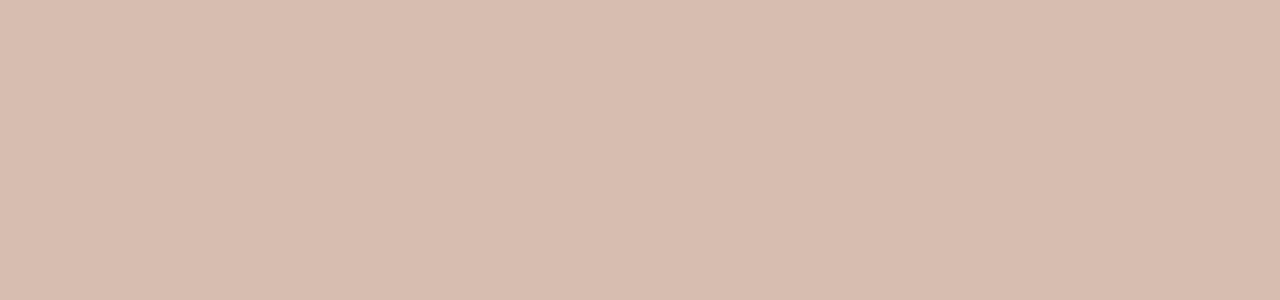
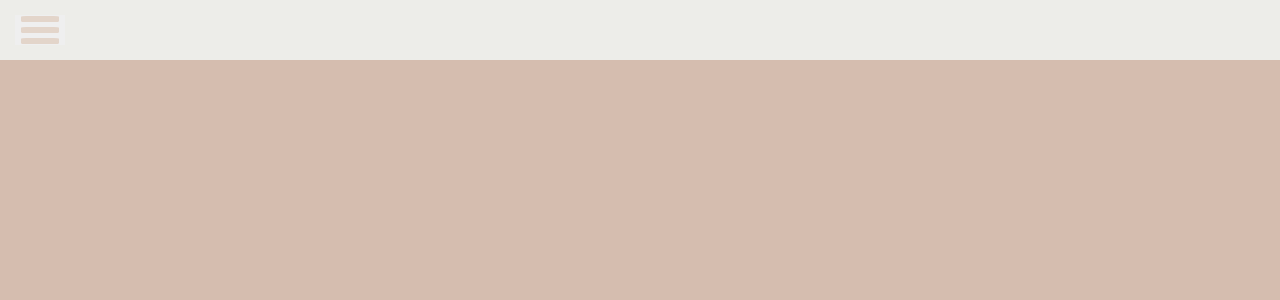
Before and after one commit to EthanNguyen-Tu/Cookbook_Website, a React (Create React App) app in the folder cookbook-website/: page / in a window 1280 px wide. Shown: the top 300 px of the page. Built offline with nearby package versions, Linux system fonts and the light colour scheme.

Commit message:
feat(Header): Basic header and drop menu button

```diff
--- a/cookbook-website/src/App.tsx
+++ b/cookbook-website/src/App.tsx
@@ -2,9 +2,14 @@ import React from "react";
 import "./assets/styles/colors.css";
 import "./assets/styles/theme.css";
 import "./App.css";
+import HeaderBar from "./components/HeaderBar/HeaderBar.tsx";
 
 function App() {
-    return <div className="App"></div>;
+    return (
+        <div className="App">
+            <HeaderBar />
+        </div>
+    );
 }
 
 export default App;
--- /dev/null
+++ b/cookbook-website/src/components/DropMenuButton/DropMenuButton.css
@@ -0,0 +1,111 @@
+.DropMenuButton {
+    border: none;
+    height: 30px;
+    width: 50px;
+    display: flex;
+    flex-direction: column;
+    justify-content: space-between;
+    z-index: 10;
+}
+
+.overlay {
+    visibility: hidden;
+    position: absolute;
+    top: 0;
+    left: 0;
+    height: 100vh;
+    width: 100vw;
+    background-color: black;
+    opacity: 10%;
+    z-index: 90;
+}
+
+.DropMenu {
+    display: flex;
+    visibility: hidden;
+    flex-direction: column;
+    justify-content: flex-start;
+
+    position: absolute;
+    top: 0;
+    left: 0;
+    z-index: 95;
+
+    height: 100vh;
+    width: fit-content;
+    min-width: 250px;
+
+    background-color: var(--palette-color-4);
+
+    transform: scaleX(0);
+    transform-origin: left;
+    opacity: 0;
+    transition: all 0.3s ease;
+}
+
+.DropMenuItems {
+    display: flex;
+    flex-direction: column;
+    align-items: center;
+    justify-content: flex-start;
+    gap: 5px;
+
+    padding-top: 50px;
+    visibility: hidden;
+    border: none;
+    opacity: 0;
+}
+
+.bar {
+    height: 20%;
+    width: 100%;
+    background-color: var(--palette-color-4);
+    border-radius: 15%;
+    transition: all 0.3s ease;
+    z-index: 99;
+}
+
+/*
+Makes all the bars change color when cursor is over
+the MenuButton.
+*/
+.DropMenuButton:hover .bar {
+    background-color: var(--palette-color-5);
+    cursor: pointer;
+}
+
+/*
+Animations for when the DropMenuButton is clicked.
+*/
+.animate .bar:nth-child(1) {
+    transform: translateY(11px) rotate(45deg);
+    transition: all 0.3s ease;
+}
+
+.animate .bar:nth-child(2) {
+    transform: rotate(135deg);
+    transition: all 0.3s ease;
+}
+
+.animate .bar:nth-child(3) {
+    transform: translateY(-11px) rotate(180deg);
+    opacity: 0;
+    transition: all 0.3s ease;
+}
+
+.animate .DropMenu {
+    visibility: visible;
+    transform: scaleX(1);
+    opacity: 1;
+    transition: all 0.3s ease;
+}
+
+.animate .DropMenuItems {
+    visibility: visible;
+    opacity: 1;
+    transition: opacity 0.9s ease;
+}
+
+.animate .overlay {
+    visibility: visible;
+}
--- /dev/null
+++ b/cookbook-website/src/components/DropMenuButton/DropMenuButton.tsx
@@ -0,0 +1,35 @@
+import React from "react";
+import "./DropMenuButton.css";
+
+function DropMenuButton({ style = {} }) {
+    const [showMenu, setShowMenu] = React.useState(false);
+
+    const handleClick = () => {
+        setShowMenu(!showMenu);
+    };
+
+    return (
+        <button
+            className={`DropMenuButton ${showMenu ? "animate" : ""}`}
+            onClick={handleClick}
+            style={{ ...style }}
+        >
+            <div className="bar" />
+            <div className="bar" />
+            <div className="bar" />
+
+            <div className="overlay" />
+
+            <div className="DropMenu">
+                <div className="DropMenuItems">
+                    <button>Test</button>
+                    <button>Test</button>
+                    <button>Test</button>
+                    <button>Test</button>
+                </div>
+            </div>
+        </button>
+    );
+}
+
+export default DropMenuButton;
--- /dev/null
+++ b/cookbook-website/src/components/HeaderBar/HeaderBar.css
@@ -0,0 +1,10 @@
+.HeaderBar {
+    display: flex;
+    position: sticky;
+    top: 0;
+    padding: 5px;
+    height: 50px;
+    width: 100%;
+    justify-content: flex-start;
+    background-color: var(--palette-color-1);
+}
--- /dev/null
+++ b/cookbook-website/src/components/HeaderBar/HeaderBar.tsx
@@ -0,0 +1,13 @@
+import React from "react";
+import "./HeaderBar.css";
+import DropMenuButton from "../DropMenuButton/DropMenuButton.tsx";
+
+function HeaderBar() {
+    return (
+        <div className="HeaderBar">
+            <DropMenuButton style={{ marginLeft: "10px", marginTop: "10px" }} />
+        </div>
+    );
+}
+
+export default HeaderBar;
```
